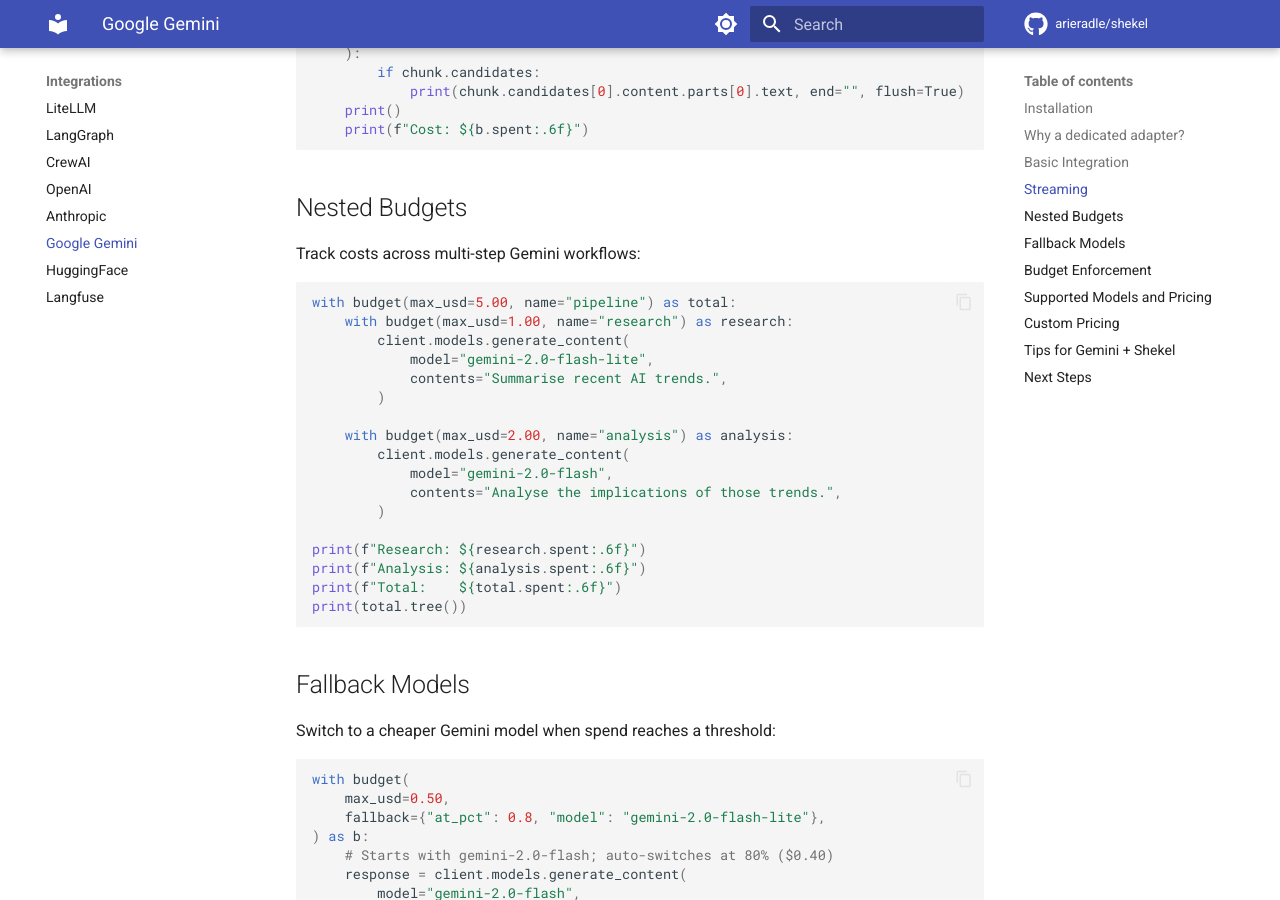
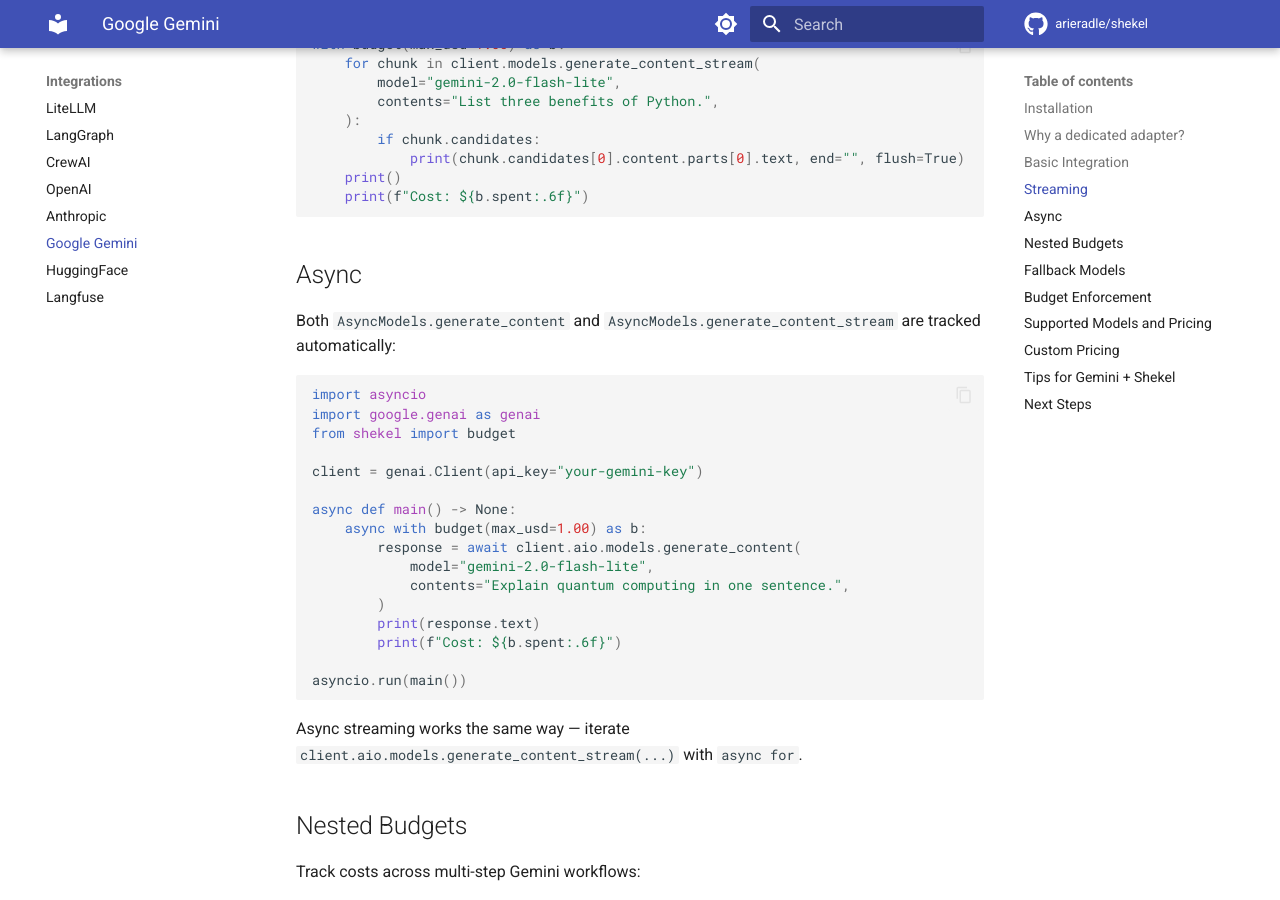
Before and after one commit to arieradle/shekel, an MkDocs documentation site: the page built from docs/integrations/gemini.md, in a window 1280 px wide and 900 px high, scrolled down 1354 px. Built offline with MkDocs 1.6.1 and Material for MkDocs 9.7.7, drawn with Linux system fonts in a browser that asks for light colours; comment, search, counter and statistics services are not loaded; the version menu is left out; some of the changed text lies outside the part shown.

Commit message:
docs: update async support across Gemini, HuggingFace, and nested budgets
- nested-budgets.md: replace "Async Nesting Not Supported" section with
  working async nesting example and task-isolation note
- changelog.md: update v0.2.3 safety rails bullet to reflect async nesting
  support rather than deferred limitation
- gemini.md: document all four patched methods (sync + async); add Async
  section with generate_content and generate_content_stream examples
- huggingface.md: document both patched classes (InferenceClient and
  AsyncInferenceClient); add Async section with usage example

Co-Authored-By: Claude Sonnet 4.6 <noreply@anthropic.com>

````diff
--- a/docs/integrations/gemini.md
+++ b/docs/integrations/gemini.md
@@ -12,12 +12,14 @@ pip install shekel[gemini]
 
 Unlike OpenAI and Anthropic, Gemini uses its own SDK (`google-genai`) that makes direct API calls — it does **not** route through the OpenAI SDK. Without a dedicated adapter, `budget()` would be completely blind to Gemini spend.
 
-Shekel's `GeminiAdapter` patches two methods at runtime:
+Shekel's `GeminiAdapter` patches four methods at runtime:
 
-- `google.genai.models.Models.generate_content` — non-streaming calls
-- `google.genai.models.Models.generate_content_stream` — streaming calls
+- `google.genai.models.Models.generate_content` — sync non-streaming calls
+- `google.genai.models.Models.generate_content_stream` — sync streaming calls
+- `google.genai.models.AsyncModels.generate_content` — async non-streaming calls
+- `google.genai.models.AsyncModels.generate_content_stream` — async streaming calls
 
-All other Shekel features (nested budgets, fallback models, `BudgetExceededError`) work identically.
+All Shekel features (nested budgets, fallback models, `BudgetExceededError`) work identically across sync and async.
 
 ## Basic Integration
 
@@ -51,6 +53,31 @@ with budget(max_usd=1.00) as b:
     print()
     print(f"Cost: ${b.spent:.6f}")
 ```
+
+## Async
+
+Both `AsyncModels.generate_content` and `AsyncModels.generate_content_stream` are tracked automatically:
+
+```python
+import asyncio
+import google.genai as genai
+from shekel import budget
+
+client = genai.Client(api_key="your-gemini-key")
+
+async def main() -> None:
+    async with budget(max_usd=1.00) as b:
+        response = await client.aio.models.generate_content(
+            model="gemini-2.0-flash-lite",
+            contents="Explain quantum computing in one sentence.",
+        )
+        print(response.text)
+        print(f"Cost: ${b.spent:.6f}")
+
+asyncio.run(main())
+```
+
+Async streaming works the same way — iterate `client.aio.models.generate_content_stream(...)` with `async for`.
 
 ## Nested Budgets
 
````
Also changed, not shown: docs/changelog.md (+1 -1 lines), docs/integrations/huggingface.md (+36 -1 lines), docs/usage/nested-budgets.md (+8 -8 lines).
